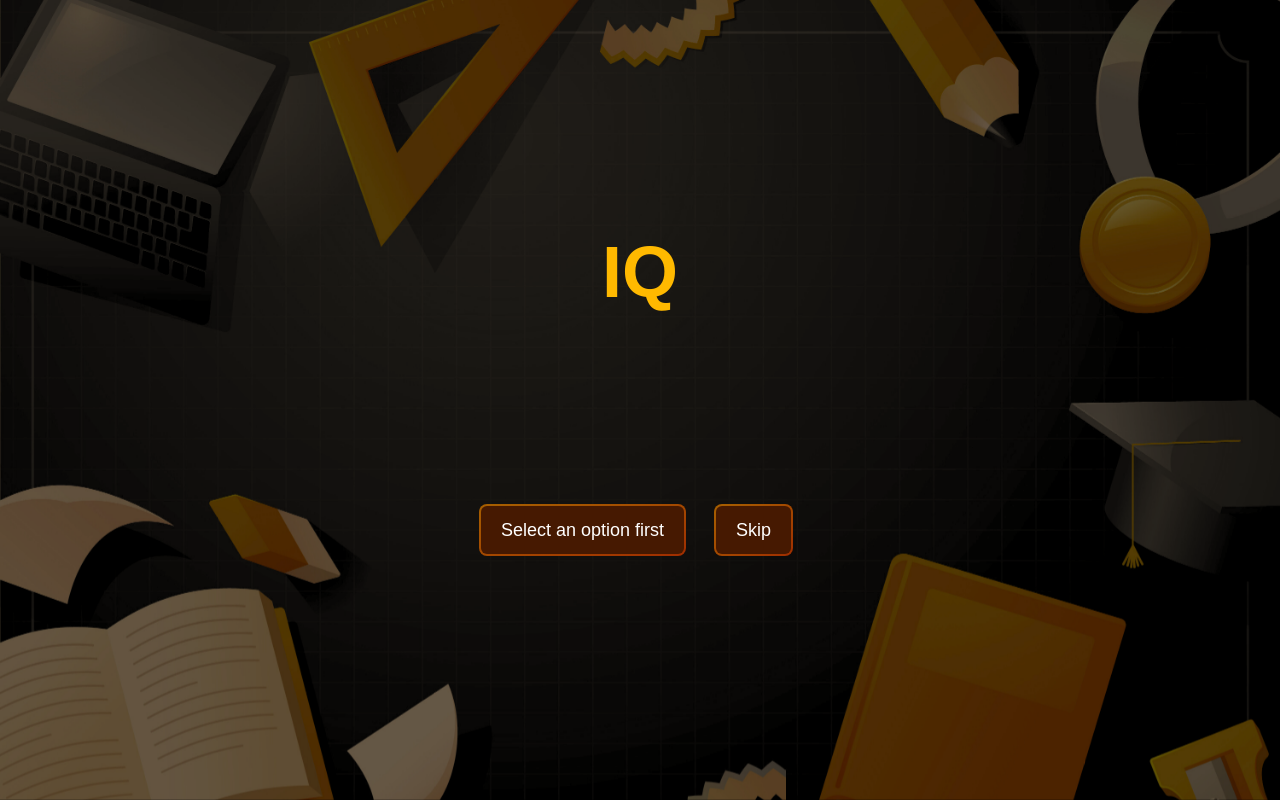
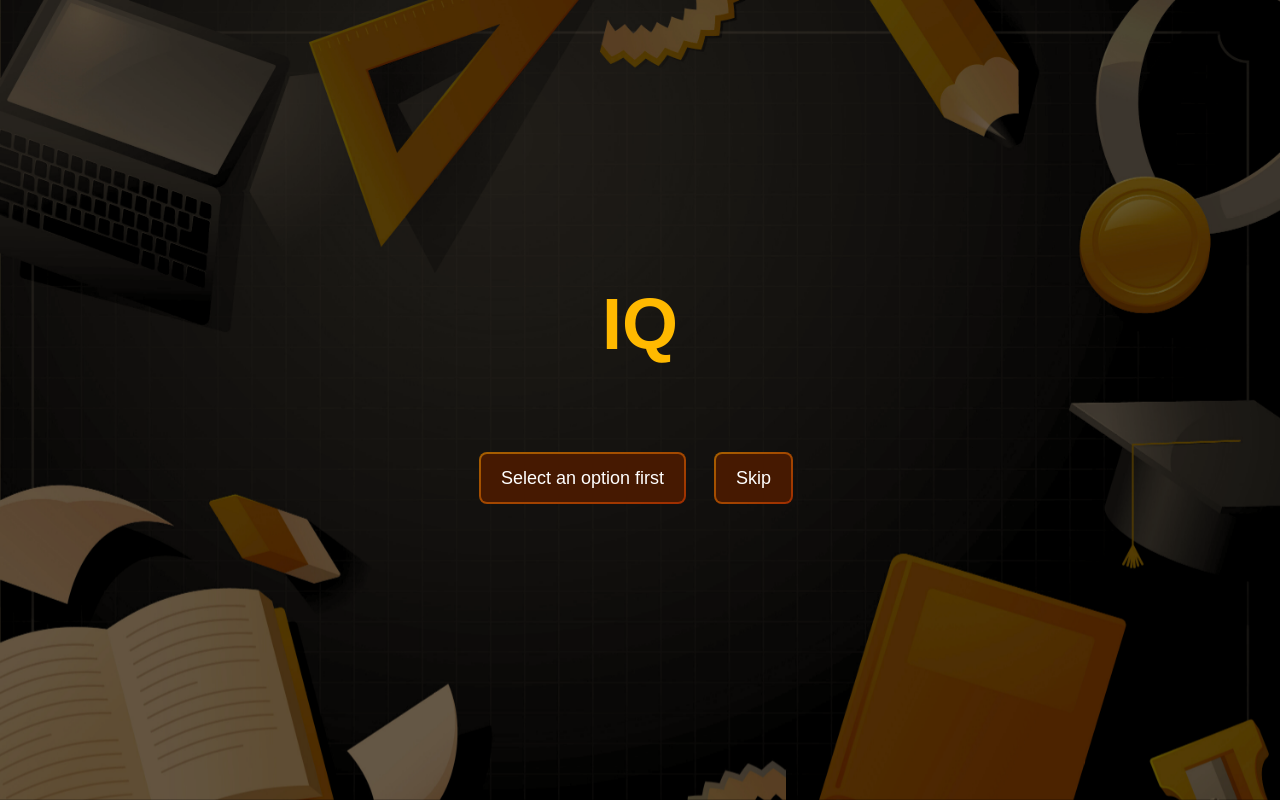
Before and after one commit to Asim925/Aptitude-Test, a Next.js app: page /dow/start-test in a window 1280 px wide. Built offline with nearby package versions, Linux system fonts and the light colour scheme.

Commit message:
Added paddings to the question page.

```diff
--- a/app/dow/start-test/test-components/Questions.tsx
+++ b/app/dow/start-test/test-components/Questions.tsx
@@ -51,11 +51,11 @@ const Questions = ({ marks, setMarks }: Props) => {
   };
 
   return (
-    <div className="flex flex-col justify-center items-center bg-[url('/main-bg-dull.png')] bg-fixed bg-cover min-h-screen ">
-      <h1 className="px-5 text-center text-amber-400 text-4xl sm:text-5xl lg:text-6xl xl:text-7xl font-extrabold mb-25">
+    <div className="flex flex-col gap-7 justify-center items-center bg-[url('/main-bg-dull.png')] bg-fixed bg-cover min-h-screen">
+      <h1 className="max-sm:mb-10 mb-5 px-5 text-center text-amber-400 text-4xl sm:text-5xl lg:text-6xl xl:text-7xl font-extrabold ">
         {subjectName}
       </h1>
-      <div className="min-w-fit">
+      <div className="min-w-fit px-8 sm:px-20">
         <p className="font-bold text-2xl sm:text-3xl lg:text-4xl xl:text-5xl mb-4">
           {questionData?.question}
         </p>
@@ -63,7 +63,7 @@ const Questions = ({ marks, setMarks }: Props) => {
           {questionData?.options.map((option, idx) => (
             <div
               key={idx}
-              className="text-lg sm:text-xl lg:text-2xl xl:text-3xl flex items-center w-full gap-2  sm:gap-4 ps-3 -ml-7"
+              className=" text-lg sm:text-xl lg:text-2xl xl:text-3xl flex items-center w-full gap-2  sm:gap-4 ps-3 -ml-3"
             >
               <input
                 id={option}
@@ -71,27 +71,30 @@ const Questions = ({ marks, setMarks }: Props) => {
                 value={option}
                 checked={selectedOption === option}
                 name="question"
-                className="w-6 h-6 sm:w-8 sm:h-8 accent-amber-400"
+                className="w-6 h-6 cursor-pointer sm:w-8 sm:h-8 accent-amber-400"
                 onChange={(e) => handleChange(e.target.value)}
               />
-              <label htmlFor={option} className="w-full py-3 ms-2  text-white">
+              <label
+                htmlFor={option}
+                className="w-full py-3 ms-2 cursor-pointer text-white"
+              >
                 {option}
               </label>
             </div>
           ))}
         </div>
       </div>
-      <div className="mt-20 flex sm:gap-5 max-sm:flex-col items-center">
+      <div className="flex sm:gap-5 max-sm:flex-col items-center">
         <button
           disabled={!selectedOption}
           onClick={handleNextBTN}
-          className="relative inline-flex items-center justify-center p-0.5 mb-2 me-2 overflow-hidden sm:text-lg text-sm font-medium  rounded-lg group bg-gradient-to-br from-yellow-700 to-orange-800 group-hover:from-amber-700 group-hover:to-orange-800 text-white focus:outline-none "
+          className="cursor-pointer relative inline-flex items-center justify-center p-0.5 mb-2 me-2 overflow-hidden sm:text-lg text-sm font-medium  rounded-lg group bg-gradient-to-br from-yellow-700 to-orange-800 group-hover:from-amber-700 group-hover:to-orange-800 text-white focus:outline-none "
         >
           <span className="relative px-5 py-2.5 transition-all ease-in duration-75 bg-amber-950  rounded-md group-hover:bg-transparent ">
             {!selectedOption ? "Select an option first" : "Next Question"}
           </span>
         </button>
-        <button className="max-sm:w-fit  relative inline-flex items-center justify-center p-0.5 mb-2 me-2 overflow-hidden text-sm sm:text-lg font-medium  rounded-lg group bg-gradient-to-br from-yellow-700 to-orange-800 group-hover:from-amber-700 group-hover:to-orange-800 text-white focus:outline-none ">
+        <button className=" cursor-pointer max-sm:w-fit  relative inline-flex items-center justify-center p-0.5 mb-2 me-2 overflow-hidden text-sm sm:text-lg font-medium  rounded-lg group bg-gradient-to-br from-yellow-700 to-orange-800 group-hover:from-amber-700 group-hover:to-orange-800 text-white focus:outline-none ">
           <span className="relative px-5 py-2.5 transition-all ease-in duration-75 bg-amber-950  rounded-md group-hover:bg-transparent ">
             Skip
           </span>
```
